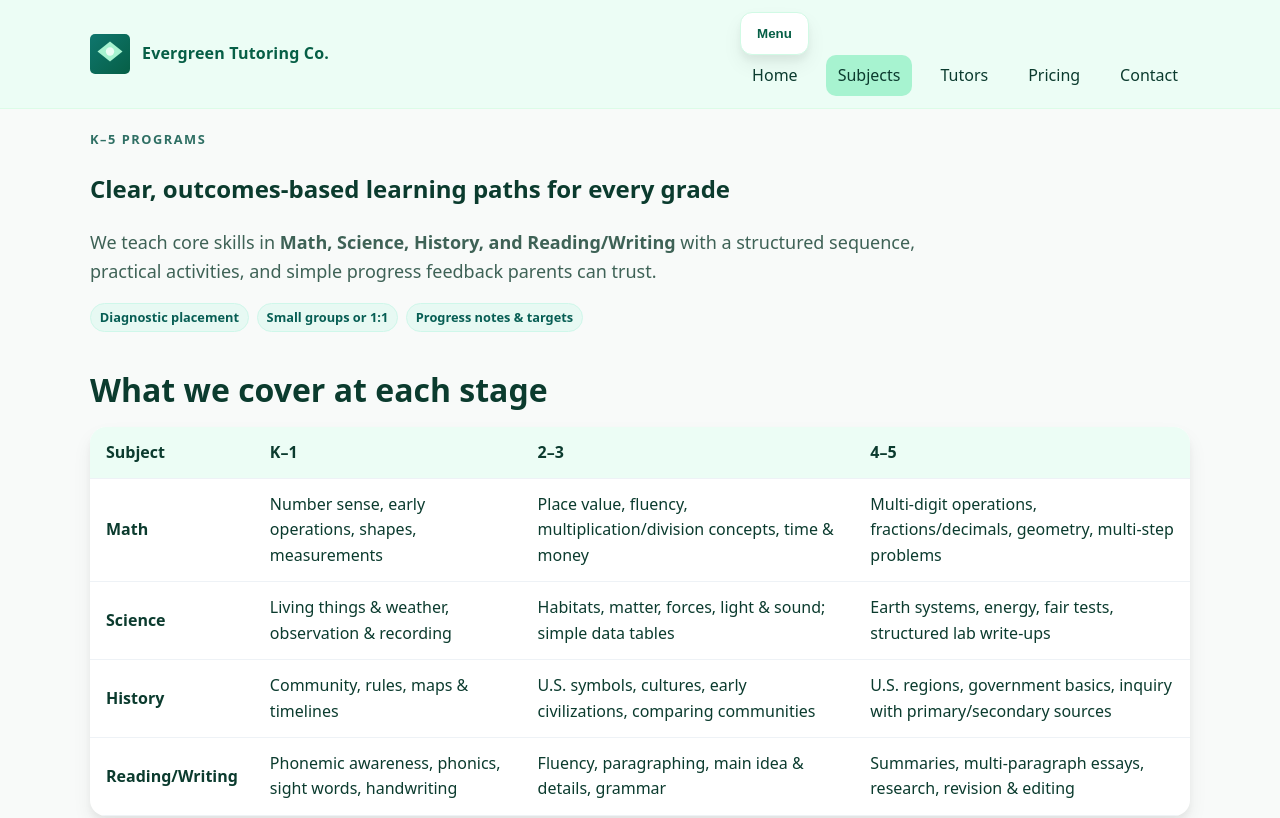
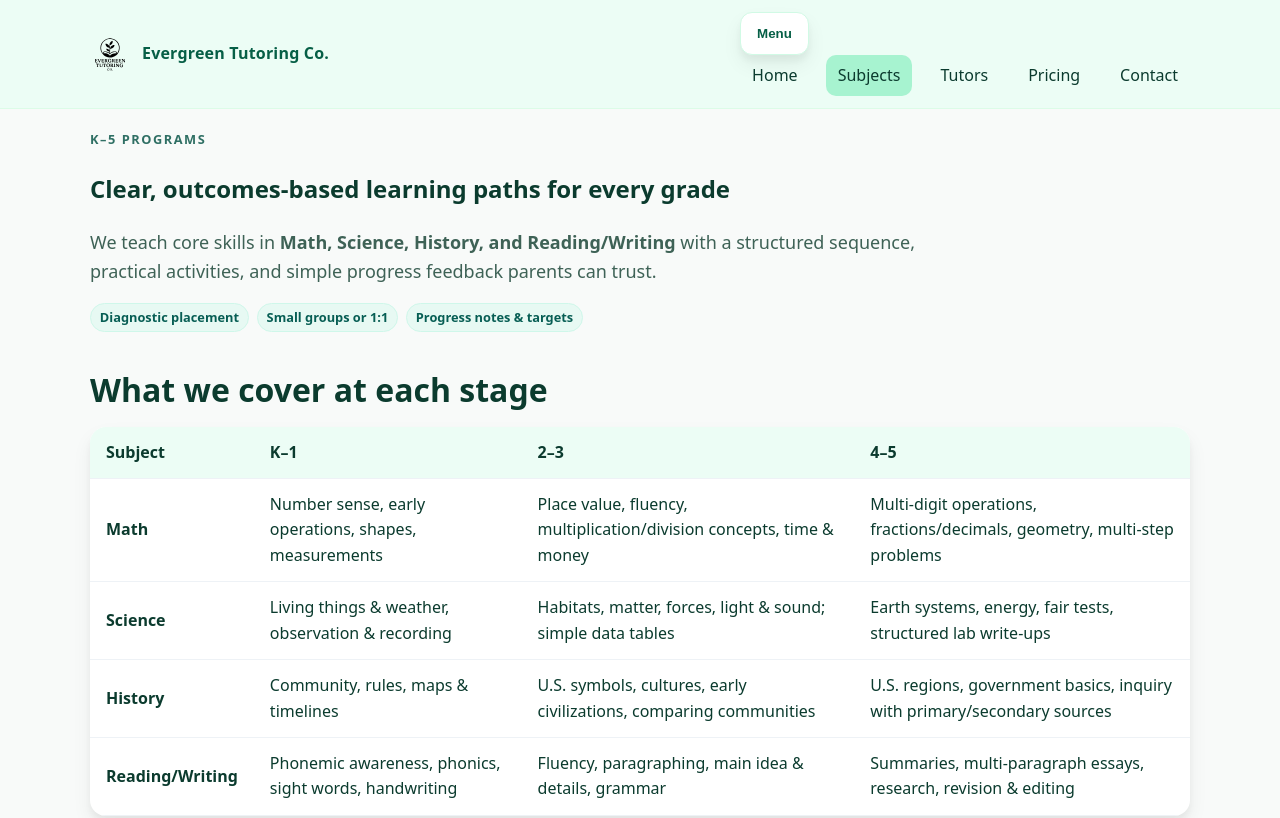
Before and after one commit to nimbofr/evergreen-tutoring-co, a plain HTML site: page subjects.html in a window 1280 px wide. Shown: the top 818 px of the page. Drawn offline with Linux system fonts and the light colour scheme.

Commit message:
Update subjects.html

```diff
--- a/subjects.html
+++ b/subjects.html
@@ -5,6 +5,8 @@
   <meta name="viewport" content="width=device-width, initial-scale=1"/>
   <title>Subjects & Curriculum (K–5) — Evergreen Tutoring Co.</title>
   <meta name="description" content="Evergreen Tutoring Co. — Detailed, outcomes-based K–5 curriculum for Math, Science, History, and Reading/Writing with clear goals, example activities, and assessment methods."/>
+  <!-- Preload the shared logo -->
+  <link rel="preload" href="assets/logo.svg" as="image"/>
   <!-- Keep your existing site styles & scripts -->
   <link rel="stylesheet" href="css/style.css"/>
 
@@ -47,20 +49,7 @@
 <header>
   <div class="container navbar">
     <div class="nav-left">
-      <!-- Small inline mark to avoid new assets; keep or replace with your logo.svg if desired -->
-      <svg width="40" height="40" viewBox="0 0 96 96" aria-hidden="true">
-        <defs>
-          <linearGradient id="eg" x1="0" y1="0" x2="1" y2="1">
-            <stop offset="0%" stop-color="#0F766E"/>
-            <stop offset="100%" stop-color="#065F46"/>
-          </linearGradient>
-        </defs>
-        <rect rx="12" ry="12" width="96" height="96" fill="url(#eg)"/>
-        <g transform="translate(18,18)">
-          <path d="M30 0 L60 24 L30 48 L0 24 Z" fill="#A7F3D0"/>
-          <circle cx="30" cy="24" r="10" fill="#ECFDF5"/>
-        </g>
-      </svg>
+      <img src="assets/logo.svg" alt="Evergreen Tutoring Co. logo" />
       <div class="brand">Evergreen Tutoring Co.</div>
     </div>
     <nav>
@@ -175,7 +164,7 @@
     <!-- Science -->
     <details class="curric">
       <summary class="curric-head">Science — curiosity, investigation, and clear lab habits</summary>
-      <div class="topic-grid" style="margin-top:.8rem)">
+      <div class="topic-grid" style="margin-top:.8rem">
         <div class="topic-card span-4">
           <h3>K–1 Exploration</h3>
           <p class="subhead">Outcomes: observe, ask questions, record with pictures/labels.</p>
```
